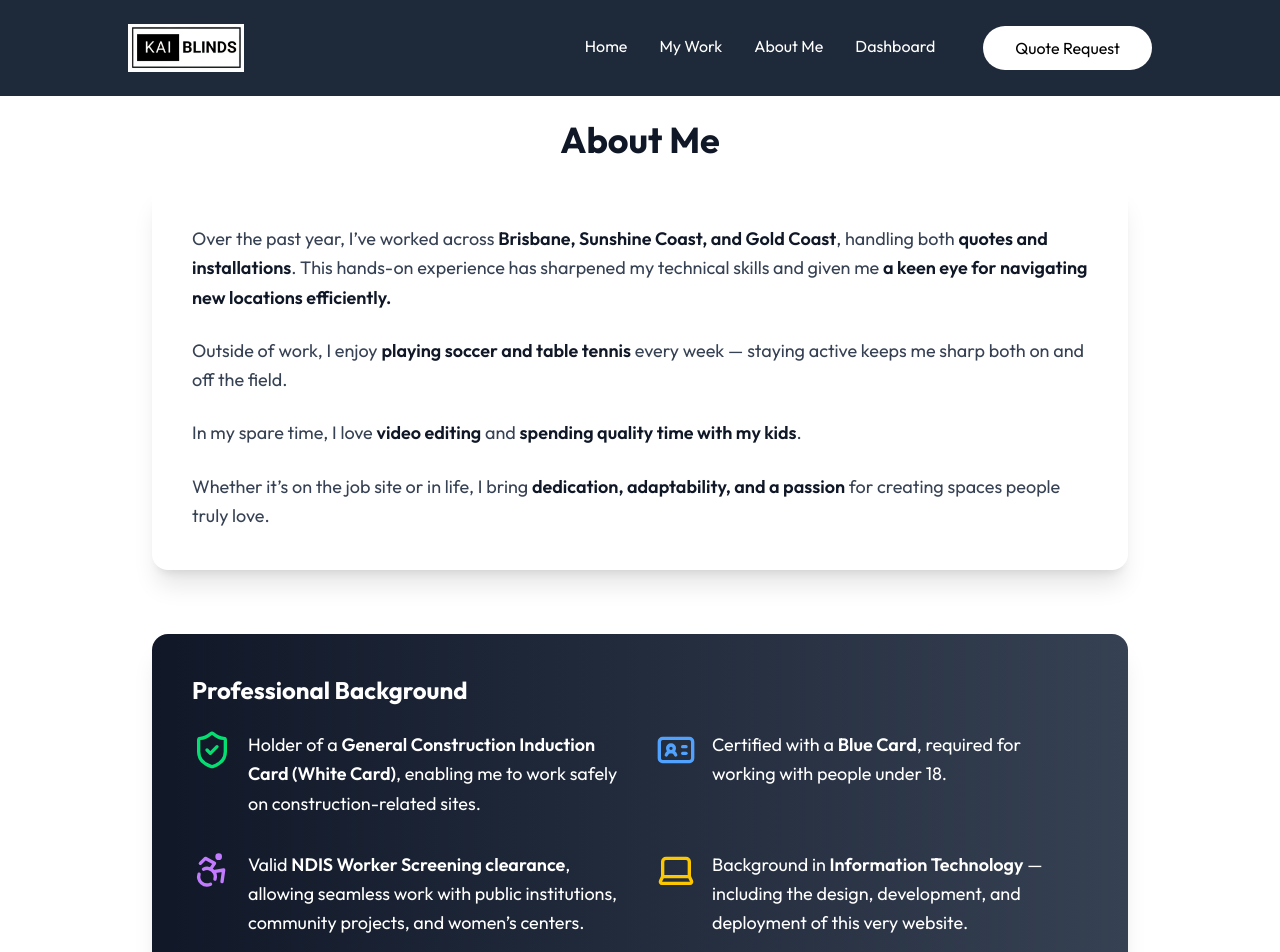
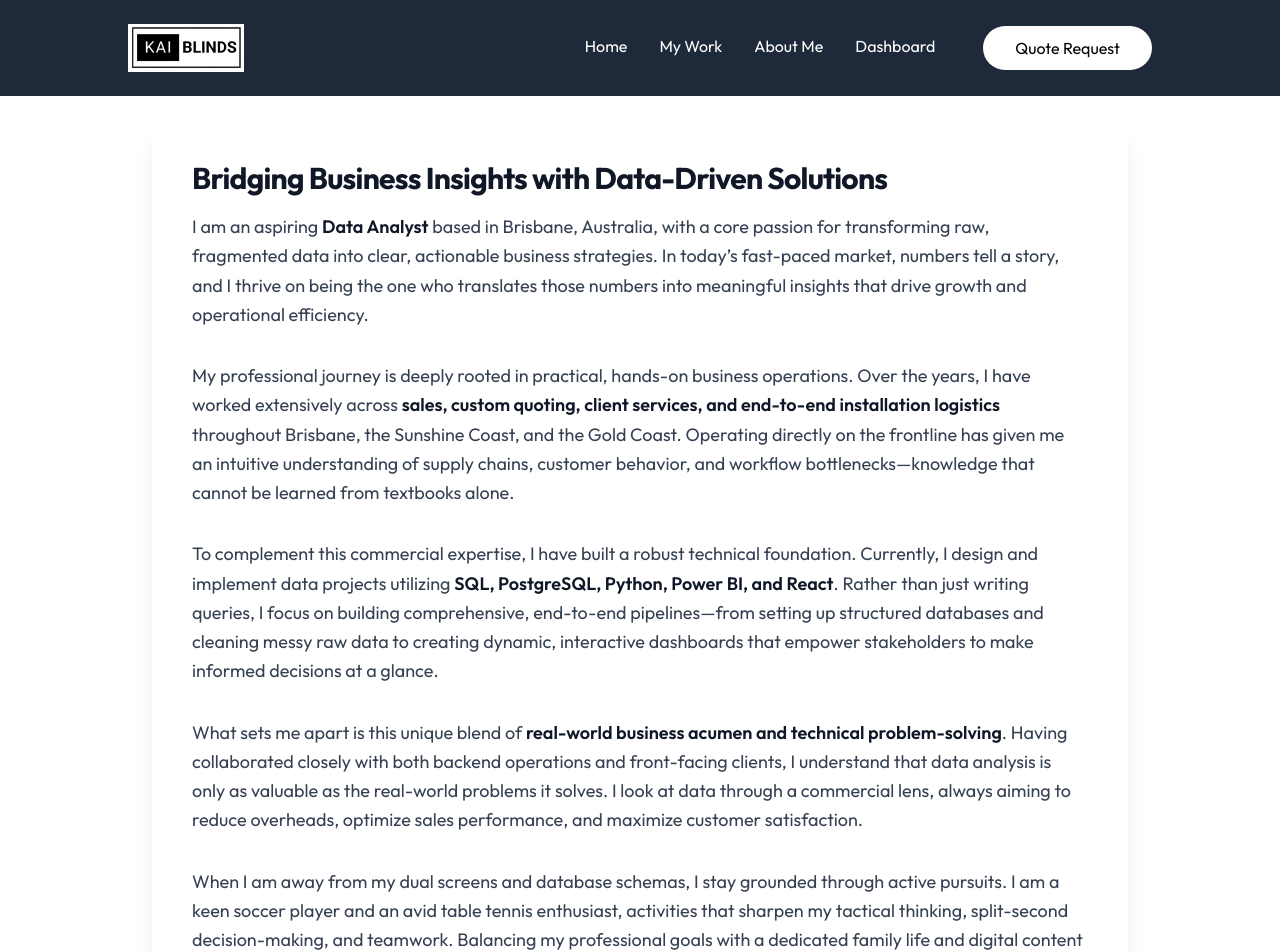
Before and after one commit to eunbiggabi/KaiBlinds, a React (Vite) app: page /about_me in a window 1280 px wide. Shown: the top 952 px of the page. Built offline with nearby package versions, Linux system fonts and the light colour scheme; a web font is replaced by a local one.

Commit message:
change content on about me

```diff
--- a/src/components/Experiences.jsx
+++ b/src/components/Experiences.jsx
@@ -1,69 +1,88 @@
 import React from "react";
 import { motion } from "framer-motion";
-import { Wrench, FileText, Hammer, ClipboardList, Truck } from "lucide-react";
+import {
+Database,
+BarChart3,
+Briefcase,
+Users,
+TrendingUp,
+} from "lucide-react";
 
 const experiences = [
 {
-    icon: FileText,
-    title: "Quotations & Paperwork",
-    desc: "Prepared accurate quotations, invoices, worksheets, and managed complete project documentation.",
+icon: Database,
+title: "SQL & Database Projects",
+desc: "Designed and managed PostgreSQL databases, wrote SQL queries for data extraction, transformation, and reporting.",
 },
 {
-    icon: Hammer,
-    title: "Fabrication",
-    desc: "Manufactured custom blinds with precision, ensuring durability and premium quality.",
+icon: BarChart3,
+title: "Power BI Dashboards",
+desc: "Built interactive dashboards to visualize sales performance, customer trends, and business KPIs.",
 },
 {
-    icon: Truck,
-    title: "Onsite Installation",
-    desc: "Delivered and installed blinds directly at client sites with professional fitting.",
+icon: TrendingUp,
+title: "Data Analysis",
+desc: "Used Python and analytical thinking to clean, transform, and analyze datasets for actionable insights.",
 },
 {
-    icon: ClipboardList,
-    title: "Project Management",
-    desc: "Handled end-to-end processes from consultation to delivery, maintaining timelines and client satisfaction.",
+icon: Briefcase,
+title: "Business Operations Experience",
+desc: "Worked across sales, quotations, customer service, and project coordination, gaining a strong understanding of real-world business processes.",
 },
 {
-    icon: Wrench,
-    title: "Hands-on Service",
-    desc: "Provided after-service support, adjustments, and ensured long-term customer trust.",
+icon: Users,
+title: "Stakeholder Communication",
+desc: "Collaborated with customers and team members to understand requirements and deliver practical solutions.",
 },
 ];
 
 const Experience = () => {
-  return (
-    <section className="relative py-20 bg-gradient-to-r from-gray-50 via-white to-gray-50 text-gray-900 pt-30">
-      <div className="max-w-6xl mx-auto px-6 lg:px-12">
-        {/* Section Header */}
+return ( <section className="relative py-20 bg-gradient-to-r from-gray-50 via-white to-gray-50 text-gray-900 pt-30"> <div className="max-w-6xl mx-auto px-6 lg:px-12">
+
     <div className="text-center mb-12">
       <h2 className="text-3xl md:text-4xl font-bold">
-            Professional Experience
+        Professional Experience & Skills
       </h2>
-          <p className="mt-2 text-gray-500">
-            NiceBlinds | Brisbane | Jul 2024 – Sep 2025
+
+      <p className="mt-4 text-gray-600 max-w-3xl mx-auto">
+        Combining hands-on business experience with modern data analytics
+        tools to transform raw data into meaningful business insights.
+        My focus includes SQL, PostgreSQL, Python, Power BI, and
+        business intelligence reporting.
       </p>
     </div>
 
-        {/* Experience Grid */}
     <div className="grid gap-10 md:grid-cols-2">
       {experiences.map((exp, index) => (
         <motion.div
           key={index}
           initial={{ opacity: 0, y: 50 }}
           whileInView={{ opacity: 1, y: 0 }}
-              transition={{ duration: 0.6, delay: index * 0.2 }}
+          transition={{
+            duration: 0.6,
+            delay: index * 0.15,
+          }}
           className="flex items-start gap-4 p-6 bg-white rounded-2xl shadow-md hover:shadow-xl transition-all duration-300"
         >
           <exp.icon className="h-10 w-10 text-[#49B9FF]" />
+
           <div>
-                <h3 className="text-xl font-semibold">{exp.title}</h3>
-                <p className="text-gray-600 mt-2">{exp.desc}</p>
+            <h3 className="text-xl font-semibold">
+              {exp.title}
+            </h3>
+
+            <p className="text-gray-600 mt-2">
+              {exp.desc}
+            </p>
           </div>
         </motion.div>
       ))}
     </div>
+
   </div>
 </section>
+
+
 );
 };
 
--- a/src/pages/AboutMe.jsx
+++ b/src/pages/AboutMe.jsx
@@ -2,7 +2,6 @@
 import React from "react";
 import { motion } from "framer-motion";
 import { Helmet } from "react-helmet";
-import { ShieldCheck, IdCard, Accessibility, Laptop } from "lucide-react";
 
 const AboutMe = () => {
   return (
@@ -12,110 +11,48 @@ const AboutMe = () => {
         <title>About Me | KaiBlinds</title>
         <meta
           name="description"
-          content="Learn more about me, my passion for sports, family, certifications, and IT background that make me both versatile and reliable."
+          content="Learn more about my journey to becoming a Data Analyst, combining years of hands-on business operations in Queensland with technical expertise in SQL, Python, and Power BI."
         />
         <link rel="canonical" href="https://www.kaiblinds.com.au/about" />
       </Helmet>
 
       <div className="max-w-5xl mx-auto px-6 py-20 space-y-16 pt-30">
-        {/* Heading */}
-        <motion.h1
-          initial={{ opacity: 0, y: -30 }}
-          animate={{ opacity: 1, y: 0 }}
-          transition={{ duration: 0.6 }}
-          className="text-4xl font-bold text-gray-900 mb-6 text-center"
-        >
-          About Me
-        </motion.h1>
-
-        {/* Personal Life Section */}
+        {/* About Me Section */}
         <motion.div
           initial={{ opacity: 0, y: 40 }}
           animate={{ opacity: 1, y: 0 }}
           transition={{ duration: 0.7 }}
-          className="bg-white shadow-xl rounded-2xl p-10 space-y-6"
+          className="bg-white shadow-xl rounded-2xl p-10 space-y-8"
         >
-           <p className="text-lg leading-relaxed text-gray-700">
-            Over the past year, I’ve worked across{" "}
-            <span className="font-semibold text-gray-900">
-              Brisbane, Sunshine Coast, and Gold Coast
-            </span>
-            , handling both{" "}
-            <span className="font-semibold text-gray-900">quotes and installations</span>. This
-            hands-on experience has sharpened my technical skills and given me{" "}
-            <span className="font-semibold text-gray-900">a keen eye for navigating new locations efficiently.</span>{" "}
+          {/* Introduction */}
+          <div className="space-y-4">
+            <h2 className="text-3xl font-bold text-gray-900 tracking-tight">
+              Bridging Business Insights with Data-Driven Solutions
+            </h2>
+            <p className="text-lg leading-relaxed text-gray-700">
+              I am an aspiring <span className="font-semibold text-gray-900">Data Analyst</span> based in Brisbane, Australia, with a core passion for transforming raw, fragmented data into clear, actionable business strategies. In today’s fast-paced market, numbers tell a story, and I thrive on being the one who translates those numbers into meaningful insights that drive growth and operational efficiency.
+            </p>
+          </div>
+
+          {/* Professional Background */}
+          <p className="text-lg leading-relaxed text-gray-700">
+            My professional journey is deeply rooted in practical, hands-on business operations. Over the years, I have worked extensively across <span className="font-semibold text-gray-900">sales, custom quoting, client services, and end-to-end installation logistics</span> throughout Brisbane, the Sunshine Coast, and the Gold Coast. Operating directly on the frontline has given me an intuitive understanding of supply chains, customer behavior, and workflow bottlenecks—knowledge that cannot be learned from textbooks alone.
           </p>
 
+          {/* Technical Toolkit */}
           <p className="text-lg leading-relaxed text-gray-700">
-            Outside of work, I enjoy{" "}
-            <span className="font-semibold text-gray-900">playing soccer and table tennis</span>{" "}
-            every week — staying active keeps me sharp both on and off the field.
+            To complement this commercial expertise, I have built a robust technical foundation. Currently, I design and implement data projects utilizing <span className="font-semibold text-gray-900">SQL, PostgreSQL, Python, Power BI, and React</span>. Rather than just writing queries, I focus on building comprehensive, end-to-end pipelines—from setting up structured databases and cleaning messy raw data to creating dynamic, interactive dashboards that empower stakeholders to make informed decisions at a glance.
           </p>
 
+          {/* Unique Strength */}
           <p className="text-lg leading-relaxed text-gray-700">
-            In my spare time, I love{" "}
-            <span className="font-semibold text-gray-900">video editing</span> and{" "}
-            <span className="font-semibold text-gray-900">spending quality time with my kids</span>.
+            What sets me apart is this unique blend of <span className="font-semibold text-gray-900">real-world business acumen and technical problem-solving</span>. Having collaborated closely with both backend operations and front-facing clients, I understand that data analysis is only as valuable as the real-world problems it solves. I look at data through a commercial lens, always aiming to reduce overheads, optimize sales performance, and maximize customer satisfaction.
           </p>
 
+          {/* Personal Life / Values */}
           <p className="text-lg leading-relaxed text-gray-700">
-            Whether it’s on the job site or in life, I bring{" "}
-            <span className="font-semibold text-gray-900">
-              dedication, adaptability, and a passion
-            </span>{" "}
-            for creating spaces people truly love.
+            When I am away from my dual screens and database schemas, I stay grounded through active pursuits. I am a keen soccer player and an avid table tennis enthusiast, activities that sharpen my tactical thinking, split-second decision-making, and teamwork. Balancing my professional goals with a dedicated family life and digital content creation keeps me disciplined, highly organized, and constantly eager to learn and adapt to new challenges.
           </p>
-        </motion.div>
-
-        {/* Professional Background Section */}
-        <motion.div
-          initial={{ opacity: 0, y: 40 }}
-          animate={{ opacity: 1, y: 0 }}
-          transition={{ duration: 0.7, delay: 0.2 }}
-          className="bg-gradient-to-r from-gray-900 to-gray-700 text-white rounded-2xl shadow-xl p-10 space-y-8"
-        >
-          <h2 className="text-2xl font-bold mb-6">Professional Background</h2>
-
-          {/* Cards with Icons */}
-          <div className="grid grid-cols-1 sm:grid-cols-2 gap-8">
-            {/* White Card */}
-            <div className="flex items-start gap-4">
-              <ShieldCheck className="w-10 h-10 text-green-400 flex-shrink-0" />
-              <p className="text-lg leading-relaxed">
-                Holder of a{" "}
-                <span className="font-semibold">General Construction Induction Card (White Card)</span>,
-                enabling me to work safely on construction-related sites.
-              </p>
-            </div>
-
-            {/* Blue Card */}
-            <div className="flex items-start gap-4">
-              <IdCard className="w-10 h-10 text-blue-400 flex-shrink-0" />
-              <p className="text-lg leading-relaxed">
-                Certified with a{" "}
-                <span className="font-semibold">Blue Card</span>, required for working with people under 18.
-              </p>
-            </div>
-
-            {/* NDIS Clearance */}
-            <div className="flex items-start gap-4">
-              <Accessibility className="w-10 h-10 text-purple-400 flex-shrink-0" />
-              <p className="text-lg leading-relaxed">
-                Valid{" "}
-                <span className="font-semibold">NDIS Worker Screening clearance</span>,
-                allowing seamless work with public institutions, community projects, and women’s centers.
-              </p>
-            </div>
-
-            {/* IT Background */}
-            <div className="flex items-start gap-4">
-              <Laptop className="w-10 h-10 text-yellow-400 flex-shrink-0" />
-              <p className="text-lg leading-relaxed">
-                Background in{" "}
-                <span className="font-semibold">Information Technology</span> — including the design, development, and deployment of this very website.
-              </p>
-            </div>
-          </div>
         </motion.div>
       </div>
     </>
--- a/src/pages/Dashboard.jsx
+++ b/src/pages/Dashboard.jsx
@@ -10,7 +10,9 @@ const Dashboard = () => {
 
       </h1>
       <p className="text-xl font-bold mb-6">
-        "Retail sales dataset was transformed into a simulated Australian blinds and curtains business dataset. Additional profitability and installation metrics were engineered to perform business intelligence analysis."
+        “I designed a full end-to-end data pipeline using Python, PostgreSQL, and Power BI.
+        The system simulates a real blinds company in Brisbane with sales, quotes, and operational data.
+        Data is structured using a star schema with fact and dimension tables.”
       </p>
 
       <div className="grid grid-cols-4 gap-4 mb-6">
```
Lines whose indentation alone changed are shown as unchanged.
